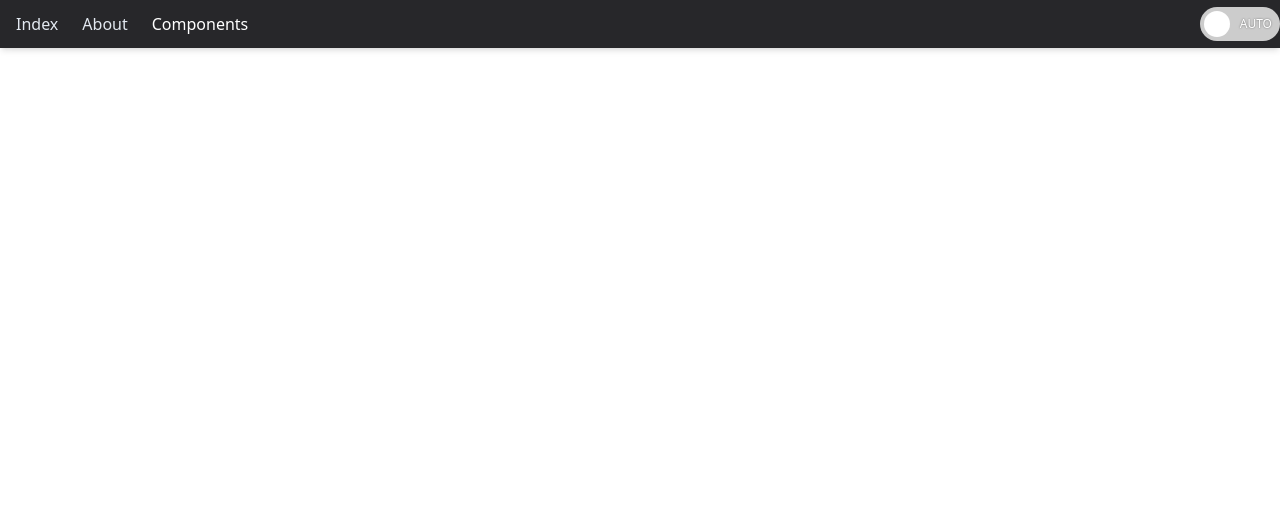
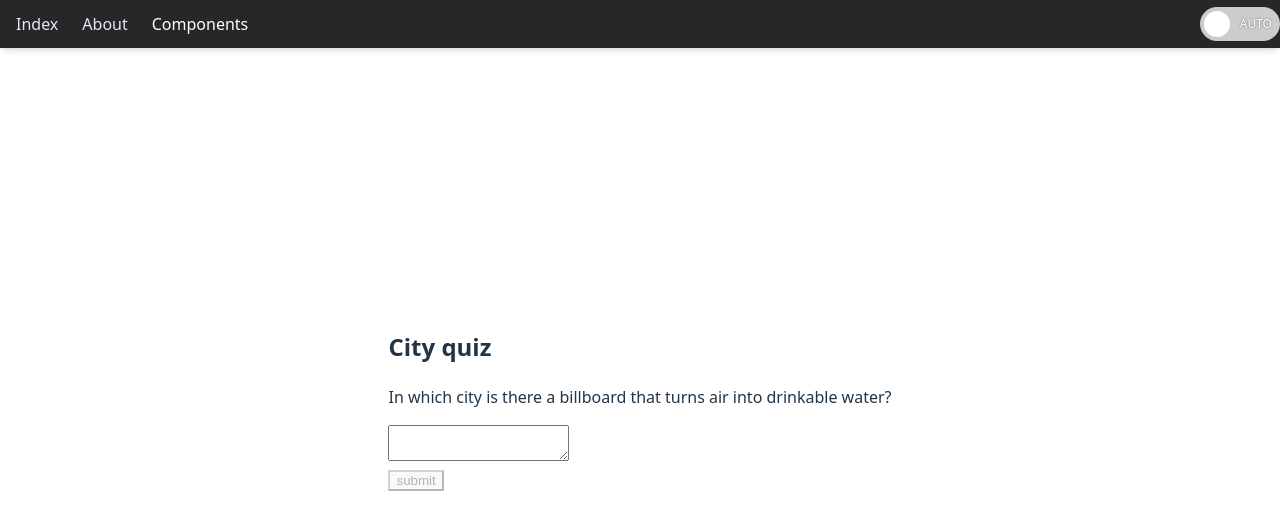
Before and after one commit to Atowp/my-react-app, a React (Vite) app: page /quiz in a window 1280 px wide. Shown: the top 530 px of the page. Built offline with nearby package versions, Linux system fonts and the light colour scheme.

Commit message:
feat: add quiz component

```diff
--- a/src/App.tsx
+++ b/src/App.tsx
@@ -6,6 +6,7 @@ import AboutPage from "./pages/About/About";
 import TicTacToe from "./pages/TicTacToe/TicTacToe";
 import TodoList from "./pages/TodoList/TodoList";
 import FilterableProductTable from "./pages/FilterableProductTable/FilterableProductTable";
+import Quiz from "./pages/Quiz/Quiz";
 
 function App() {
   return (
@@ -20,6 +21,7 @@ function App() {
           path="/filterableProductTable"
           element={<FilterableProductTable />}
         />
+        <Route path="/quiz" element={<Quiz />} />
       </Routes>
     </BrowserRouter>
   );
--- a/src/components/Nav/Nav.tsx
+++ b/src/components/Nav/Nav.tsx
@@ -32,6 +32,10 @@ function Nav() {
       label: <Link to="/filterableProductTable">table</Link>,
       key: "3",
     },
+    {
+      label: <Link to="/quiz">quiz</Link>,
+      key: "4",
+    },
   ];
 
   const itemsClassName =
--- /dev/null
+++ b/src/pages/Quiz/Quiz.tsx
@@ -0,0 +1,65 @@
+import { useState } from "react";
+
+type QuizStatus = "typing" | "submitting" | "success" | "error";
+
+function Quiz() {
+  const [answer, setAnswer] = useState("");
+  const [error, setError] = useState<ErrorConstructor | null>(null);
+  const [status, setStatus] = useState<QuizStatus>("typing");
+
+  if (status === "success") {
+    return <h1>That's right!</h1>;
+  }
+
+  async function handleSubmit(e: React.FormEvent<HTMLFormElement>) {
+    e.preventDefault();
+    setStatus("submitting");
+    try {
+      await submitForm(answer);
+      setStatus("success");
+    } catch (err) {
+      setStatus("typing");
+      setError(err as ErrorConstructor);
+    }
+  }
+
+  function handleTextareaChange(e: React.ChangeEvent<HTMLTextAreaElement>) {
+    setAnswer(e.target.value);
+  }
+
+  return (
+    <>
+      <h2>City quiz</h2>
+      <p>
+        In which city is there a billboard that turns air into drinkable water?
+      </p>
+      <form onSubmit={handleSubmit}>
+        <textarea
+          value={answer}
+          onChange={handleTextareaChange}
+          disabled={status === "submitting"}
+        ></textarea>
+        <br />
+        <button disabled={status === "submitting" || answer.trim() === ""}>
+          submit
+        </button>
+        {error !== null && <p className="text-red-500">{error.message}</p>}
+      </form>
+    </>
+  );
+}
+
+function submitForm(answer: string) {
+  return new Promise((resolve, reject) => {
+    setTimeout(() => {
+      const shouldError = answer.toLowerCase() !== "lima";
+      if (shouldError) {
+        reject(new Error("Incorrect answer"));
+      } else {
+        resolve("Correct answer");
+      }
+    }, 1500);
+  });
+}
+
+export default Quiz;
```
